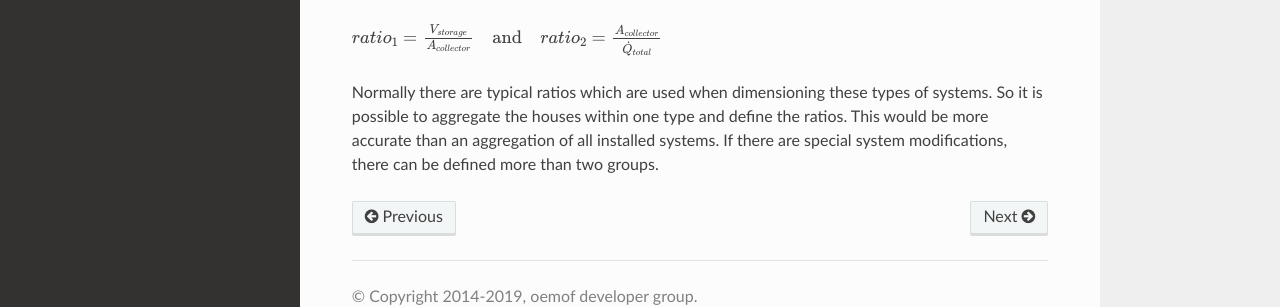
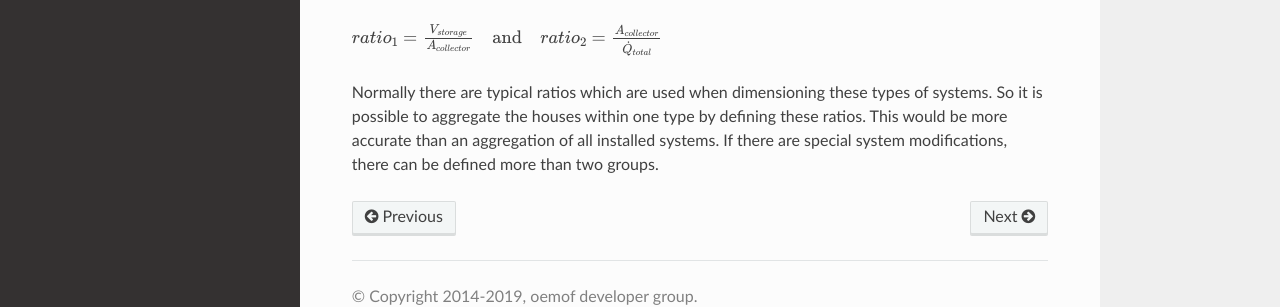
Before and after one commit to oemof/oemof-thermal, a Sphinx documentation site: the page built from docs/theoretical_considerations.rst, in a window 1280 px wide and 1341 px high. Shown: the part 976-1283 px from the top of the window. Built offline with Sphinx 7.4.7 and the Read the Docs theme 2.0.0, drawn with Linux system fonts in a browser that asks for light colours; formulas are drawn with MathJax 3.

Commit message:
Update docs/theoretical_considerations.rst
Co-authored-by: Caroline Möller <caroline.moeller@rl-institut.de>

```diff
--- a/docs/theoretical_considerations.rst
+++ b/docs/theoretical_considerations.rst
@@ -34,5 +34,5 @@ or, also possible:
 :math:`ratio_{1} = \frac{V_{storage}}{A_{collector}} \quad \textrm{and} \quad ratio_{2} = \frac{A_{collector}}{\dot{Q}_{total}}`
 
 Normally there are typical ratios which are used when dimensioning these types of systems.
-So it is possible to aggregate the houses within one type and define the ratios. This would be more accurate than an aggregation of all installed systems.
+So it is possible to aggregate the houses within one type by defining these ratios. This would be more accurate than an aggregation of all installed systems.
 If there are special system modifications, there can be defined more than two groups.
```
